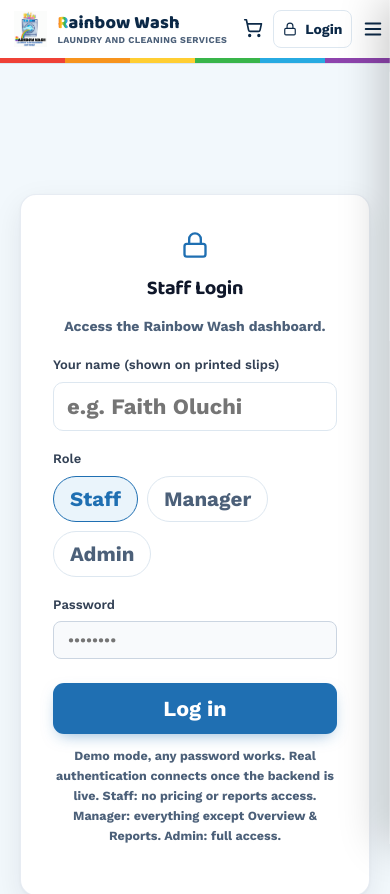
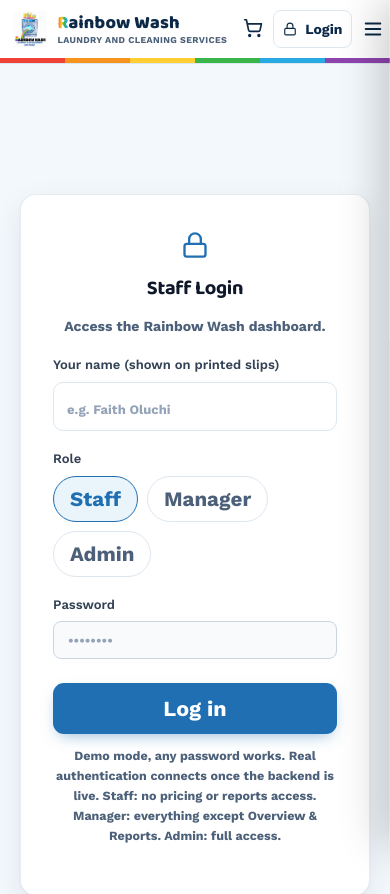
Before and after one commit to Luchistack/Rainbow-Frontend, a React (Vite) app in the folder rainbow-wash/: page /admin in a window 390 px wide. Shown: the top 894 px of the page. Built offline with nearby package versions, Linux system fonts and the light colour scheme.

Commit message:
updated responsiveness

```diff
--- a/rainbow-wash/src/styles/global.css
+++ b/rainbow-wash/src/styles/global.css
@@ -372,6 +372,23 @@ label { font-size: 20.5px; font-weight: 700; color: var(--ink-soft); display: bl
   transition: all 0.2s ease;
 }
 
+/* Updated Placeholder Sizing for cross-browser support */
+.rw-login-box input::-webkit-input-placeholder {
+  font-size: 13px;
+  color: #94a3b8;
+}
+
+.rw-login-box input::-moz-placeholder {
+  font-size: 13px;
+  color: #94a3b8;
+  opacity: 1;
+}
+
+.rw-login-box input::placeholder {
+  font-size: 13px;
+  color: #94a3b8;
+}
+
 .rw-login-box input:focus {
   background: #ffffff;
   border-color: var(--blue, #2563eb);
```
